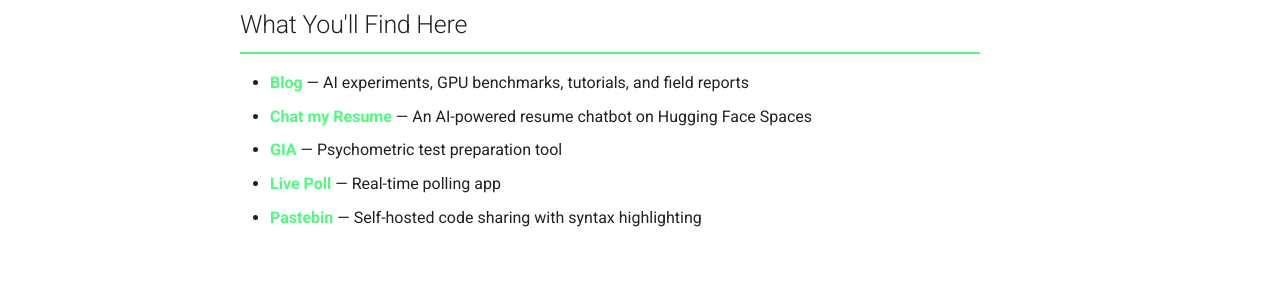
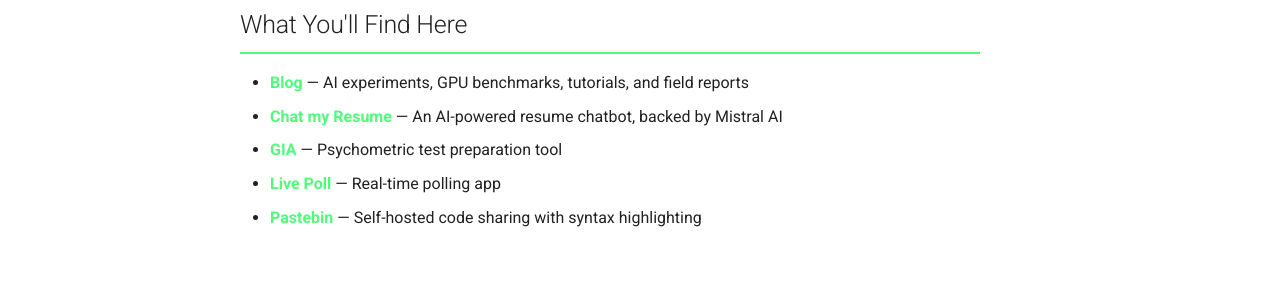
Before and after one commit to coulof/lafabrique.ai, an MkDocs documentation site: the page built from docs/index.md, in a window 1280 px wide and 900 px high, scrolled down 742 px. Shown: the part 529-829 px from the top of the window. Built offline with MkDocs 1.6.1 and Material for MkDocs 9.7.7, drawn with Linux system fonts in a browser that asks for light colours; some web fonts are replaced.

Commit message:
update: Chat my Resume backed by Mistral AI

```diff
--- a/docs/index.md
+++ b/docs/index.md
@@ -16,7 +16,7 @@
 ## What You'll Find Here
 
 - **[Blog](blog/)** — AI experiments, GPU benchmarks, tutorials, and field reports
-- **[Chat my Resume](https://huggingface.co/spaces/bauagonzo/chat-my-resume)** — An AI-powered resume chatbot on Hugging Face Spaces
+- **[Chat my Resume](https://huggingface.co/spaces/bauagonzo/chat-my-resume)** — An AI-powered resume chatbot, backed by Mistral AI
 - **[GIA](https://gia.lafabrique.ai/)** — Psychometric test preparation tool
 - **[Live Poll](https://poll.lafabrique.ai)** — Real-time polling app
 - **[Pastebin](https://pb.lafabrique.ai)** — Self-hosted code sharing with syntax highlighting
```
